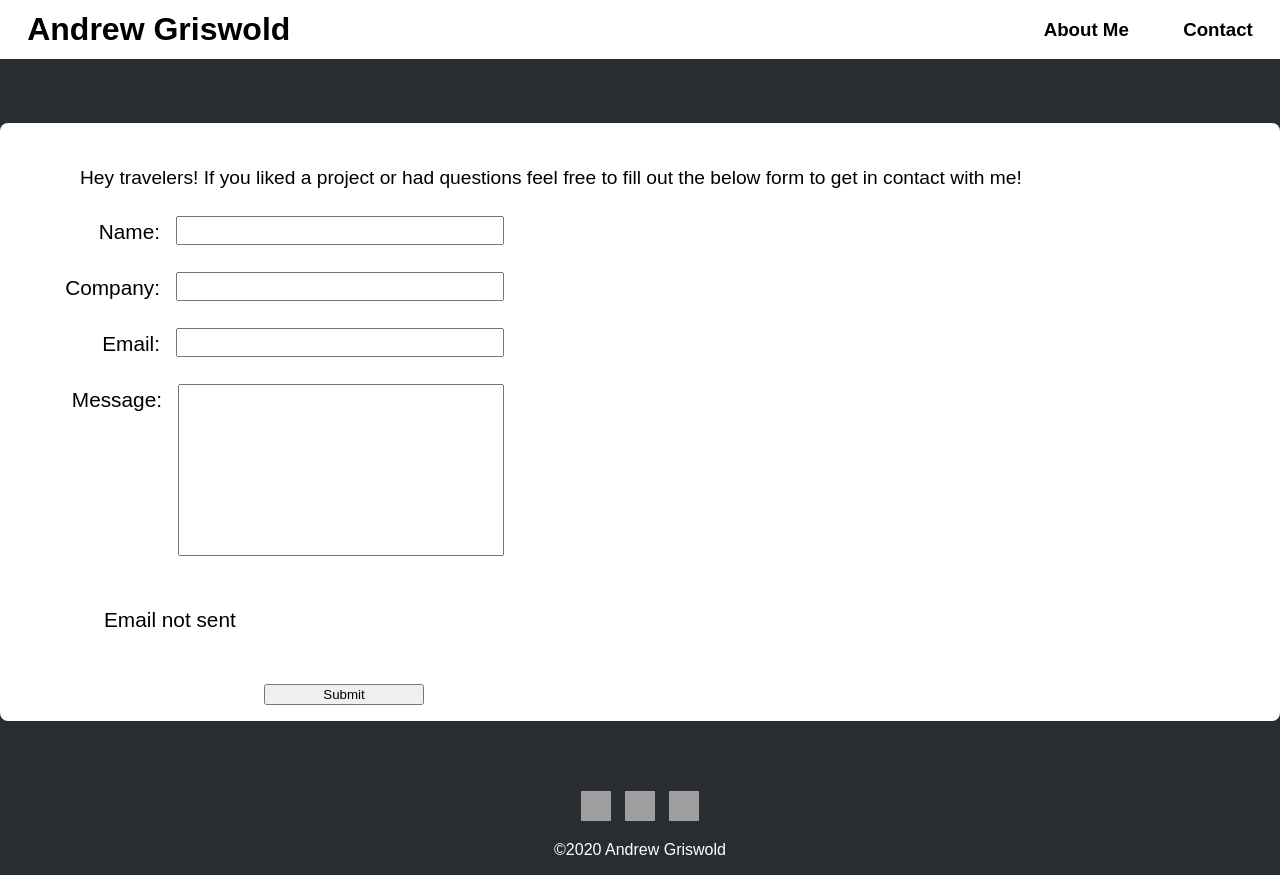
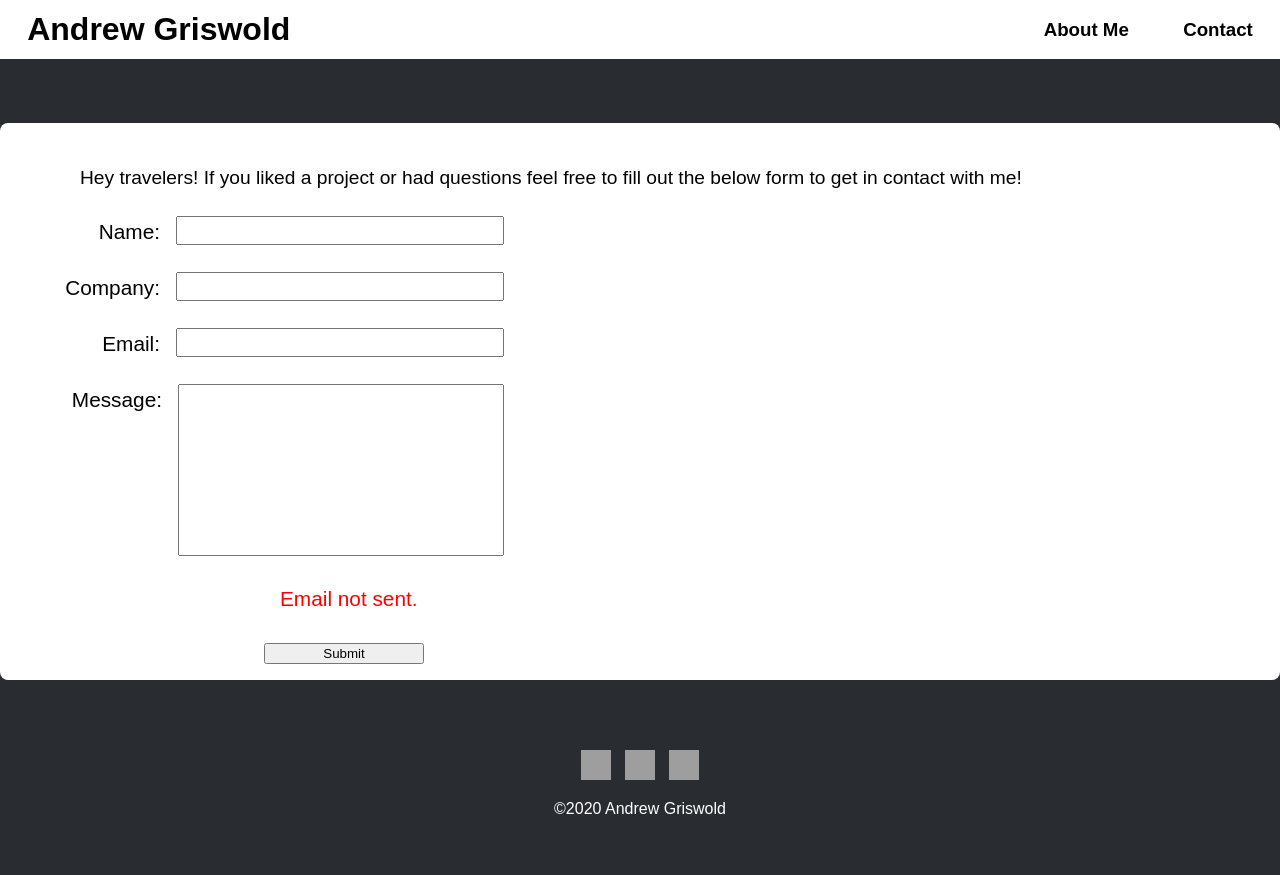
Before and after one commit to ThaGrza/portfolio, a React (Create React App) app: page /contact in a window 1280 px wide. Both pictures are taken after typing "Sample", "Sample", "name@example.com", "Sample" into the empty fields and a click on the button "Submit". After the commit the page ends 834 px from the top, so only its background shows below. Built offline with nearby package versions, Linux system fonts and the light colour scheme; no server answers; grey boxes are pictures that could not be loaded.

Commit message:
styled/colored email sent/not sent

```diff
--- a/server.js
+++ b/server.js
@@ -13,7 +13,7 @@ app.use(cors());
 
 app.use((req, res, next) => {
   // Change for our server only after testing.
-  res.setHeader('Access-Control-Allow-Origin', '*');
+  // res.setHeader('Access-Control-Allow-Origin', '*');
 
   res.setHeader('Access-Control-Allow-Methods', 'GET, POST, PUT, PATCH, DELETE');
   res.setHeader('Access-Control-Allow-Headers', 'Content-Type, Authorization');
@@ -26,7 +26,6 @@ app.use((req, res, next) => {
 // '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'
 
 app.post('/send', (req, res, next) => {
-  console.log(req.body);
   sgMail.setApiKey(process.env.SG_KEY);
 
   const msg = {
@@ -42,7 +41,6 @@ app.post('/send', (req, res, next) => {
       res.status(200).json({
         success: true
       });
-      console.log("Email Sent");
     })
     .catch(err => {
       console.log(err.response.body);
--- a/src/components/pages/Contact/index.css
+++ b/src/components/pages/Contact/index.css
@@ -53,3 +53,17 @@ button.form-button{
   margin-left: 15rem;
   width: 10rem;
 }
+
+.email1-alert{
+  color: rgb(43, 182, 43);
+  margin-left: 11rem;
+  margin-top: 0px;
+  margin-bottom: 0px;
+}
+
+.email2-alert{
+  color: red;
+  margin-left: 11rem;
+  margin-top: 0px;
+  margin-bottom: 0px;
+}
--- a/src/components/pages/Contact/index.js
+++ b/src/components/pages/Contact/index.js
@@ -73,8 +73,8 @@ class ContactForm extends React.Component {
             Message: <textarea className="form-control" id="message" rows="5" value={this.state.message} onChange={this.onMessageChange.bind(this)} />
             </label>
           </div>
-          {this.state.emailSent === true && <p className="email-alert">Email Sent</p>}
-          {this.state.emailSent === false && <p className="email-alert">Email not sent</p>}
+          {this.state.emailSent === true && <p className="email1-alert">Email Sent!</p>}
+          {this.state.emailSent === false && <p className="email2-alert">Email not sent.</p>}
           <button type="submit" className="form-button">Submit</button>
         </form>
       </div>
```
